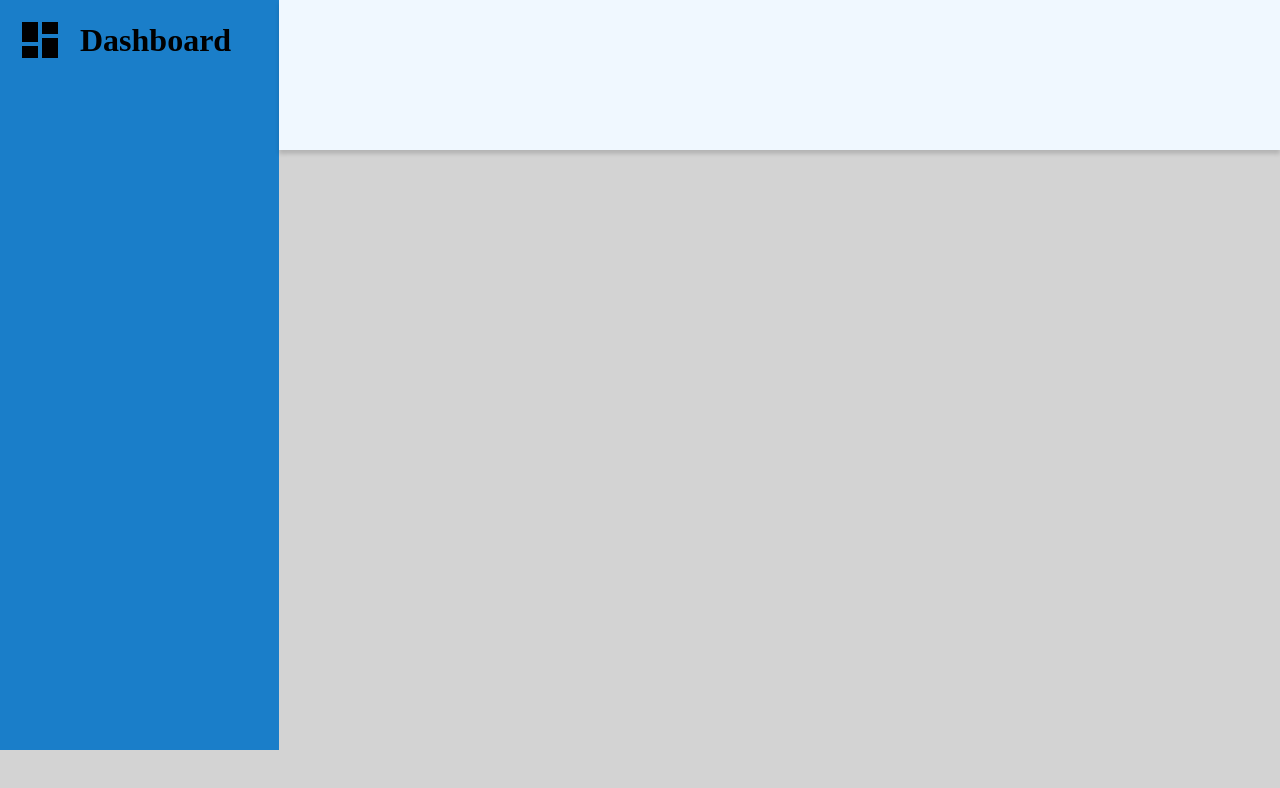
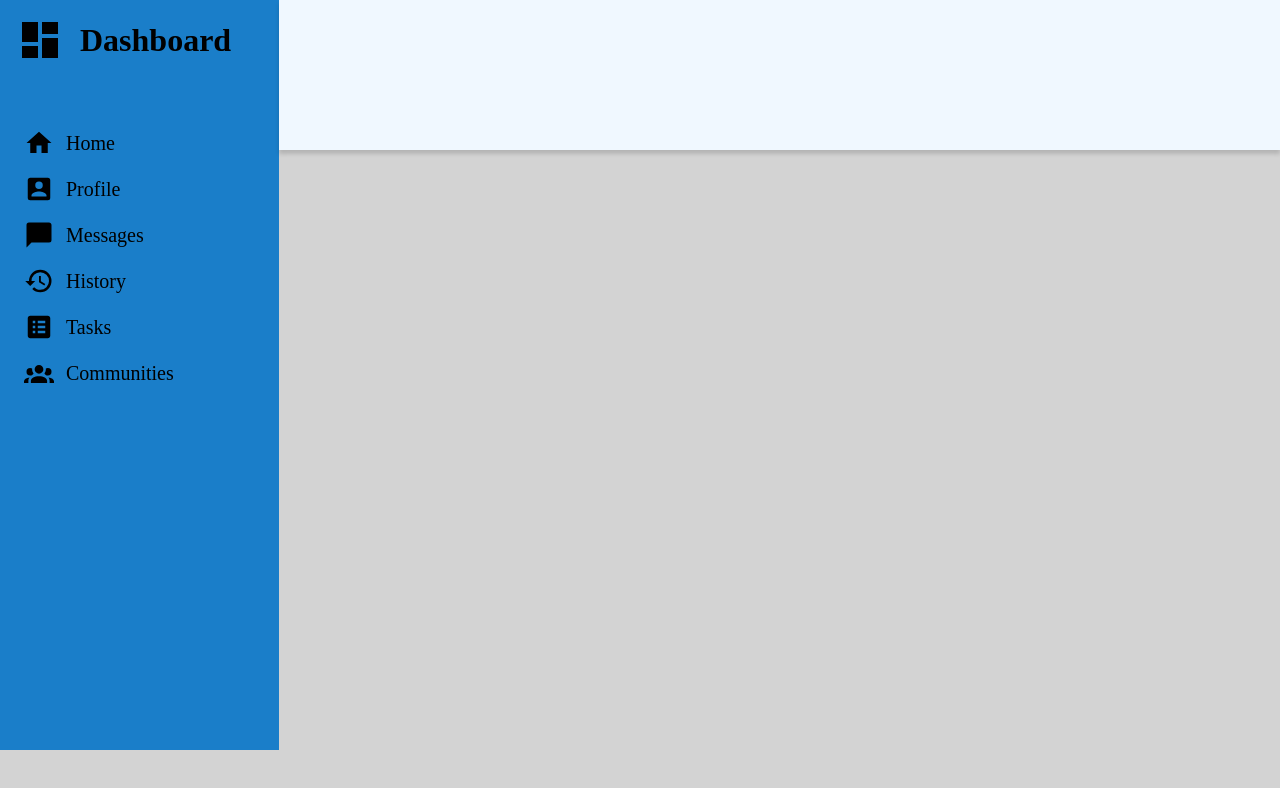
Before and after one commit to KyleA99/odin-admin-dashboard, a plain HTML site: page index.html in a window 1280 px wide. Drawn offline with Linux system fonts and the light colour scheme.

Commit message:
Add middle dashboard content

```diff
--- a/index.html
+++ b/index.html
@@ -15,18 +15,42 @@
         </div>
 
         <div class="dashboard-main-content">
-            <!-- <button>home-button</button>
-            <div>Home</div>
-            <button>profile-button</button>
-            <div>Profile</div>
-            <button>messages-button</button>
-            <div>Messages</div> s
-            <button>history-button</button>
-            <div>History</div>
-            <button>tasks-button</button>
-            <div>Tasks</div>
-            <button>communities-button</button>
-            <div>Communities</div> -->
+            <a href="">
+                <div class="grid-two-columns">
+                    <img src="/assets/images/home.svg" alt="Logo of a home">
+                    <div>Home</div>
+                </div>
+            </a>
+            <a href="">
+                <div class="grid-two-columns">
+                    <img src="/assets/images/account-profile.svg" alt="Logo of a generic account">
+                    <div>Profile</div>
+                </div>
+            </a>
+            <a href="">
+                <div class="grid-two-columns">
+                    <img src="/assets/images/message.svg" alt="Logo of a blank message">
+                    <div>Messages</div>
+                </div>
+            </a>
+            <a href="">
+                <div class="grid-two-columns">
+                    <img src="/assets/images/history.svg" alt="Logo of a timer representing account history">
+                    <div>History</div>
+                </div>
+            </a>
+            <a href="">
+                <div class="grid-two-columns">
+                    <img src="/assets/images/tasks.svg" alt="Logo of a checklist for tasks">
+                    <div>Tasks</div>
+                </div>
+            </a>
+            <a href="">
+                <div class="grid-two-columns">
+                    <img src="/assets/images/communities.svg" alt="Logo of multiple people representing a community">
+                    <div>Communities</div>
+                </div>
+            </a>
         </div>
 
         <div class="bottom-content">
--- a/styles.css
+++ b/styles.css
@@ -24,6 +24,7 @@ header {
     display: grid;
     grid-template-rows: repeat(1, 1fr);
     grid-template-columns: 80px 1fr;
+    margin-bottom: 3rem;
 }
 
 .dashboard-header-container img, .dashboard-header-container h1 {
@@ -44,3 +45,31 @@ header {
     grid-column: 2/6;
     min-height: 100px;
 }
+
+.dashboard-main-content {
+    display: grid;
+    grid-template-columns: 1fr;
+}
+
+.grid-two-columns {
+    display: grid;
+    grid-template-columns: repeat(2, 10px);
+    gap: 2rem;
+    margin-left: 1.5rem;
+}
+
+.dashboard-main-content img {
+    width: 30px;
+    height: 30px;
+    margin-bottom: 1rem;
+}
+
+.dashboard-main-content a {
+text-decoration: none;
+}
+
+.grid-two-columns div {
+    font-size: 1.25rem;
+    color: black;
+    margin-top: 0.25rem;
+}
```
